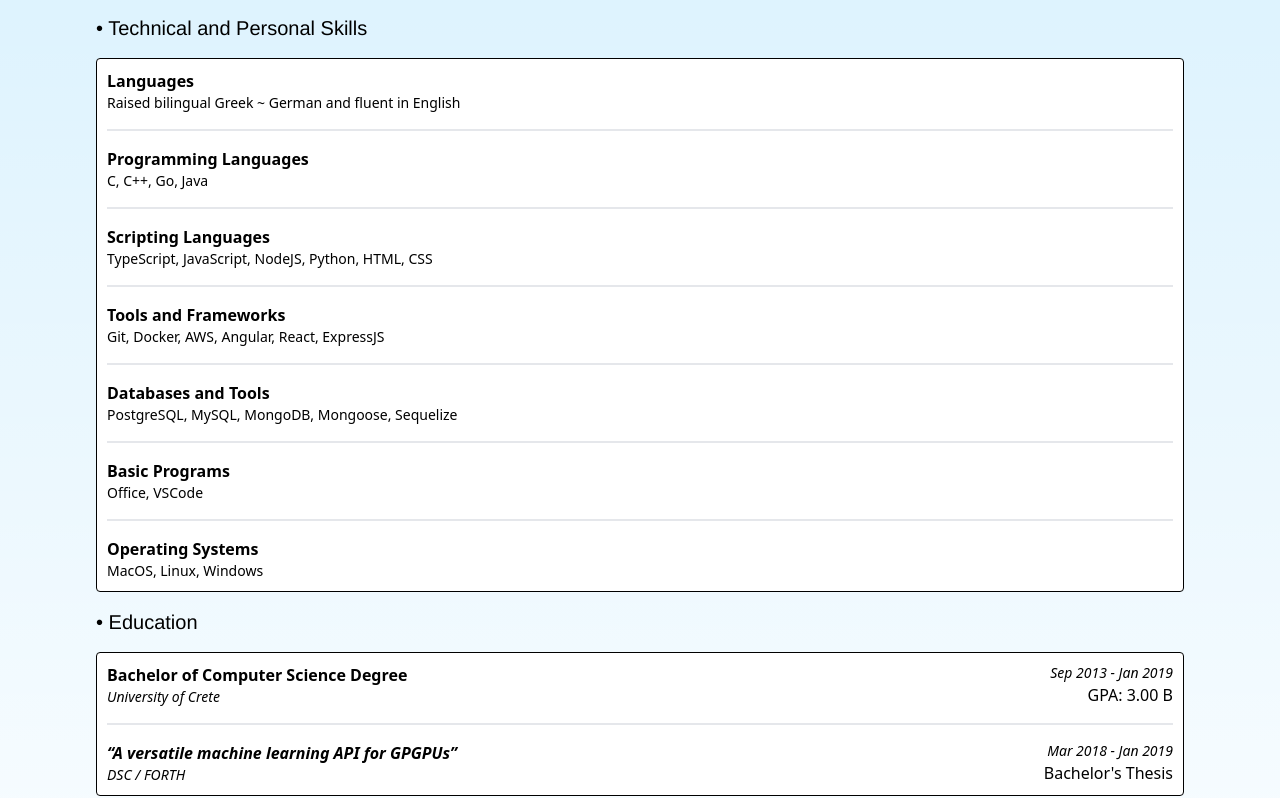
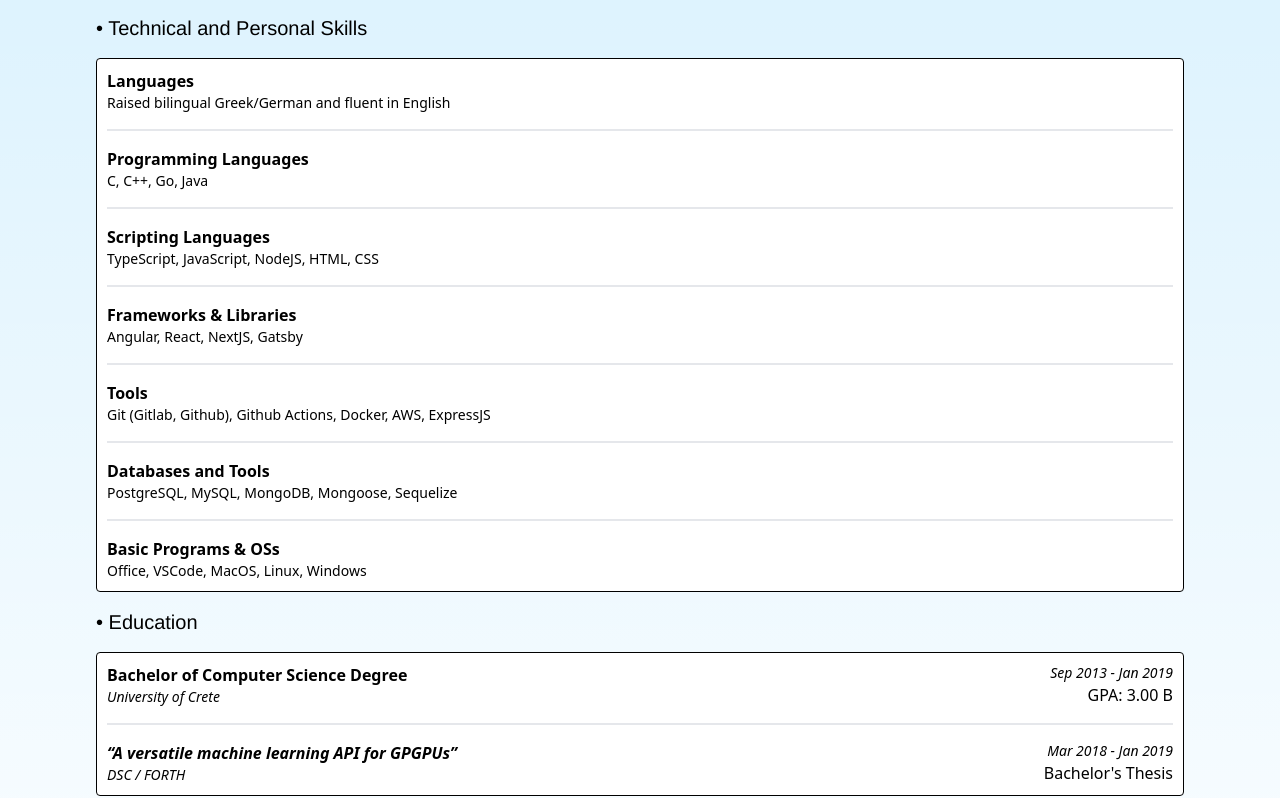
Before and after one commit to keybraker/keybraker.github.io, a Next.js app: page / in a window 1280 px wide. Shown: the part 1207-2005 px from the top of the page. Built offline with nearby package versions, Linux system fonts and the light colour scheme.

Commit message:
Minor fixes and display information

```diff
--- a/src/abilities/header.tsx
+++ b/src/abilities/header.tsx
@@ -19,7 +19,7 @@ function AboutPageInner() {
         target="_blank"
         href={addr}
       >
-        <MdLocationOn size={"1.3rem"} />
+        <MdLocationOn className="antialiased" size={"20px"} />
       </a>
       <a
         aria-label="By clicking you will be taken to Mail"
@@ -27,7 +27,7 @@ function AboutPageInner() {
         target="_blank"
         href={mail}
       >
-        <MdEmail size={"1.3rem"} />
+        <MdEmail className="antialiased" size={"20px"} />
       </a>
       <a
         aria-label="By clicking you will be taken to Github"
@@ -35,7 +35,7 @@ function AboutPageInner() {
         target="_blank"
         href={gthb}
       >
-        <FaGithub size={"1.3rem"} />
+        <FaGithub className="antialiased" size={"20px"} />
       </a>
       <a
         aria-label="By clicking you will be taken to LinkedIn"
@@ -43,7 +43,7 @@ function AboutPageInner() {
         target="_blank"
         href={lnkd}
       >
-        <FaLinkedin size={"1.3rem"} />
+        <FaLinkedin className="antialiased" size={"20px"} />
       </a>
       <a
         aria-label="By clicking you will be taken to Twitter"
@@ -51,7 +51,7 @@ function AboutPageInner() {
         target="_blank"
         href={twtr}
       >
-        <FaTwitter size={"1.3rem"} />
+        <FaTwitter className="antialiased" size={"20px"} />
       </a>
     </div>
   );
@@ -59,15 +59,15 @@ function AboutPageInner() {
 
 export default function Header() {
   return (
-    <div>
-      <div className="flex-col flex items-center justify-between gap-2  xs:flex-row xs:items-stretch">
-        <span className="flex flex-col items-center gap-0.5 font-helvetica text-2xl font-semibold antialiased tn:flex-row xs:gap-2">
+    <header>
+      <div className="flex flex-col items-center justify-between gap-2 xs:flex-row xs:items-stretch">
+        <span className="flex flex-col items-center gap-1 font-helvetica text-2xl font-semibold tn:flex-row xs:gap-2">
           <span>Ioannis</span>
           <span>Tsiakkas</span>
         </span>
         <AboutPageInner></AboutPageInner>
       </div>
       <div className="my-4 border border-black"></div>
-    </div>
+    </header>
   );
 }
--- a/src/abilities/skills.tsx
+++ b/src/abilities/skills.tsx
@@ -4,7 +4,7 @@ import { SkillType } from "@/types/skill";
 const skills: SkillType[] = [
   {
     category: "Languages",
-    qualifications: ["Raised bilingual Greek ~ German and fluent in English"],
+    qualifications: ["Raised bilingual Greek/German and fluent in English"],
   },
   {
     category: "Programming Languages",
@@ -12,30 +12,29 @@ const skills: SkillType[] = [
   },
   {
     category: "Scripting Languages",
-    qualifications: [
-      "TypeScript",
-      "JavaScript",
-      "NodeJS",
-      "Python",
-      "HTML",
-      "CSS",
-    ],
+    qualifications: ["TypeScript", "JavaScript", "NodeJS", "HTML", "CSS"],
   },
   {
-    category: "Tools and Frameworks",
-    qualifications: ["Git", "Docker", "AWS", "Angular", "React", "ExpressJS"],
+    category: "Frameworks & Libraries",
+    qualifications: ["Angular", "React", "NextJS", "Gatsby"],
+  },
+  {
+    category: "Tools",
+    qualifications: [
+      "Git (Gitlab, Github)",
+      "Github Actions",
+      "Docker",
+      "AWS",
+      "ExpressJS",
+    ],
   },
   {
     category: "Databases and Tools",
     qualifications: ["PostgreSQL", "MySQL", "MongoDB", "Mongoose", "Sequelize"],
   },
   {
-    category: "Basic Programs",
-    qualifications: ["Office", "VSCode"],
-  },
-  {
-    category: "Operating Systems",
-    qualifications: ["MacOS", "Linux", "Windows"],
+    category: "Basic Programs & OSs",
+    qualifications: ["Office", "VSCode", "MacOS", "Linux", "Windows"],
   },
 ];
 
```
